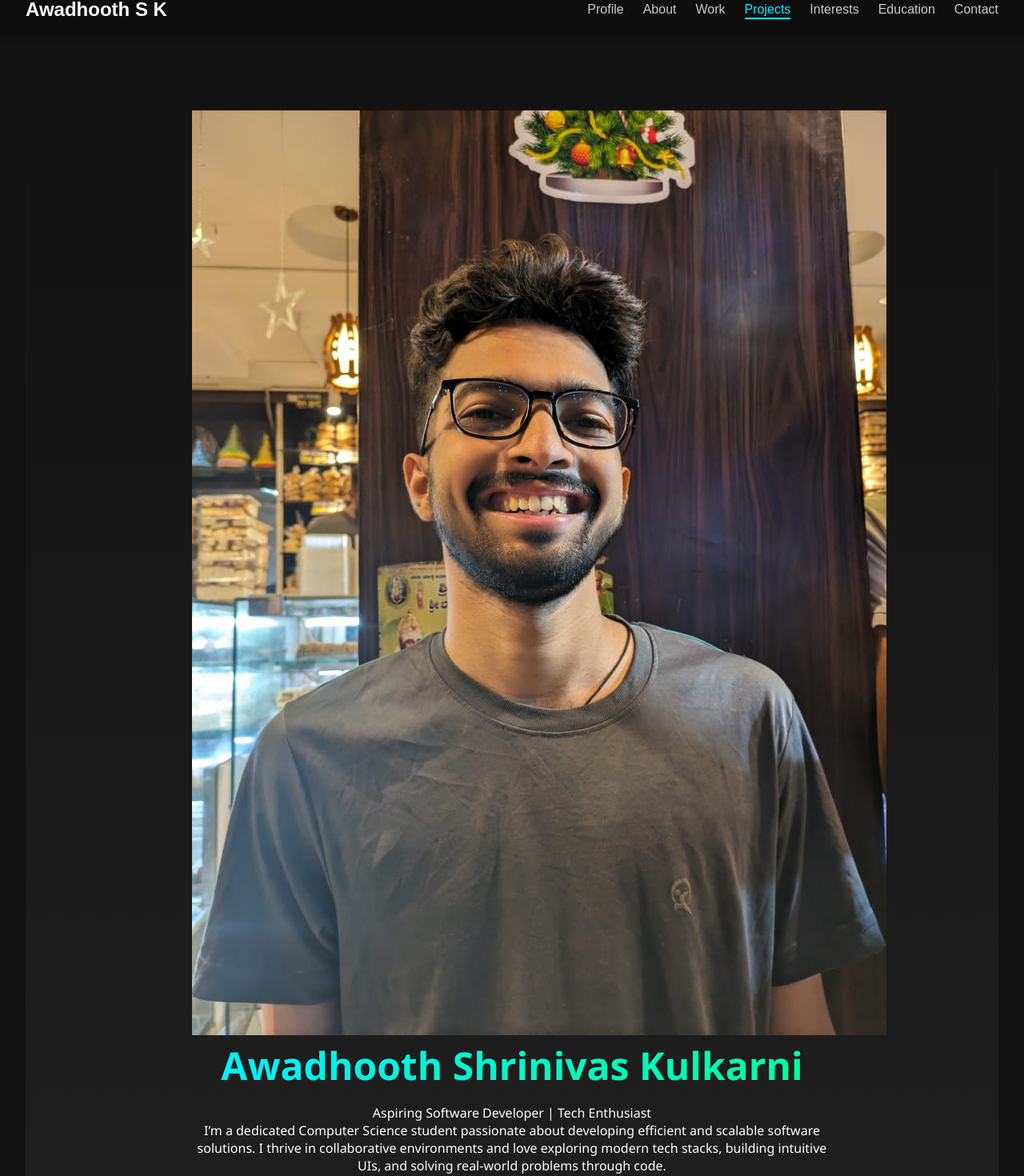
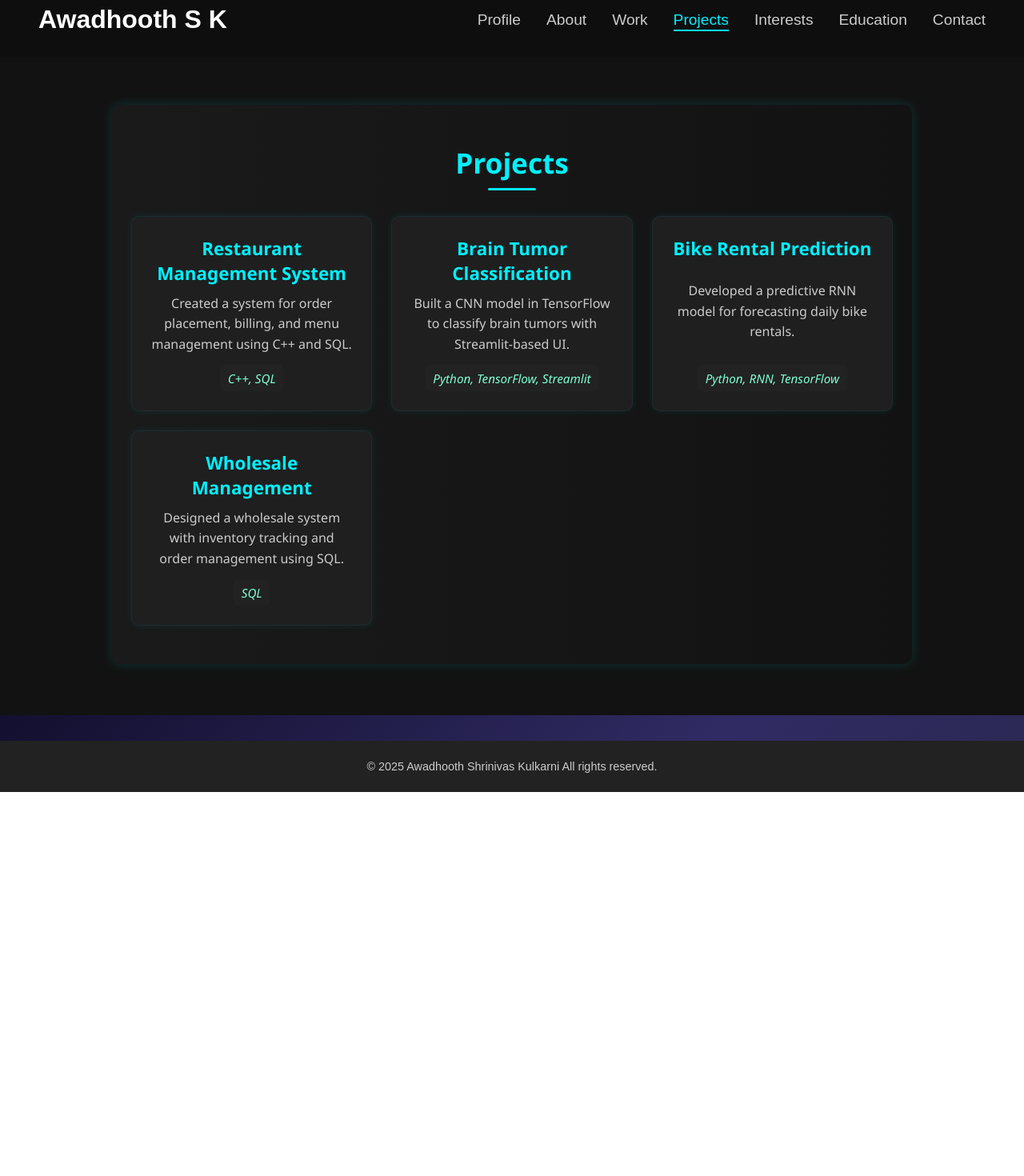
Before and after one commit to awadhoothsk/myportfolio, a React (Vite) app: page /projects in a window 1280 px wide. Shown: the part 18-1488 px from the top of the page at 80% size. After the commit the page ends 1008 px from the top, so only its background shows below. Built offline with nearby package versions, Linux system fonts and the light colour scheme.

Commit message:
Enhance styling and functionality across multiple components.

```diff
--- a/src/App.css
+++ b/src/App.css
@@ -5,3 +5,31 @@
   color: #f0f0f0;
   font-family: 'Segoe UI', Tahoma, Geneva, Verdana, sans-serif;
 }
+/* Global Background Animation */
+body {
+  margin: 0;
+  padding: 0;
+  overflow-x: hidden;
+  height: 100%;
+  background: linear-gradient(to right, #00f0ff, #00ff9c); /* Gradient background */
+  background-size: 400% 400%;
+  animation: gradientAnimation 15s ease infinite; /* The animation is continuous */
+}
+
+@keyframes gradientAnimation {
+  0% {
+    background-position: 0% 50%;
+  }
+  50% {
+    background-position: 100% 50%;
+  }
+  100% {
+    background-position: 0% 50%;
+  }
+}
+
+.main-container {
+  min-height: 100vh;
+  display: flex;
+  flex-direction: column;
+}
--- a/src/components/NavBar.css
+++ b/src/components/NavBar.css
@@ -1,55 +1,84 @@
+/* Navbar container */
 .navbar {
   display: flex;
   justify-content: space-between;
   align-items: center;
   background-color: #0e0e0e;
-    padding: 1rem 2rem;
+  padding: 1.5rem 3rem; /* Increased padding for better spacing */
   position: sticky;
   top: 0;
   z-index: 1000;
   box-shadow: 0 2px 8px rgba(0, 0, 0, 0.4);
-    animation: fadeInDown 1s ease-in-out;
 }
 
+/* Logo styling */
 .navbar-logo {
-    font-size: 1.5rem;
+  font-size: 2rem; /* Increased font size for better visibility */
   color: #fff;
   font-weight: bold;
 }
 
+/* Navigation links container */
 .navbar-links {
   list-style: none;
   display: flex;
-    gap: 1.5rem;
+  gap: 2rem; /* Increased gap between the links */
 }
 
+/* Navigation links styling */
 .navbar-links a {
   color: #ccc;
   text-decoration: none;
-    font-size: 1rem;
-    transition: color 0.3s ease;
+  font-size: 1.2rem; /* Slightly increased font size */
+  transition: color 0.3s ease, border-bottom 0.3s ease;
 }
 
-  .navbar-links a.active,
-  .navbar-links a:hover {
+/* Active or hover state of links */
+.navbar-links a:hover,
+.navbar-links a.active {
   color: #00f0ff;
   border-bottom: 2px solid #00f0ff;
   padding-bottom: 2px;
 }
 
-  @keyframes fadeInDown {
-    from {
-      opacity: 0;
-      transform: translateY(-20px);
+/* Hamburger menu for mobile */
+.navbar-toggle {
+  display: none;
+  flex-direction: column;
+  gap: 5px;
+  cursor: pointer;
 }
-    to {
-      opacity: 1;
-      transform: translateY(0);
+
+/* Hamburger icon bars */
+.navbar-toggle-icon {
+  width: 30px;
+  height: 4px;
+  background-color: #fff;
+  border-radius: 2px;
+}
+
+/* Opened state for the mobile menu */
+.navbar-links.open {
+  display: block;
+}
+
+/* Media queries for mobile responsiveness */
+@media (max-width: 768px) {
+  /* Initially hide navigation links */
+  .navbar-links {
+    display: none;
+    flex-direction: column;
+    gap: 1rem;
+    margin-top: 1rem;
+  }
+
+  /* Display hamburger icon */
+  .navbar-toggle {
+    display: flex;
+  }
+
+  /* When menu is open, display links */
+  .navbar-links.open {
+    display: flex;
   }
 }
-
-  @media (max-width: 768px) {
-    .navbar-links {
-      display: none; /* You can add hamburger menu later */
-    }
-  }
--- a/src/components/NavBar.tsx
+++ b/src/components/NavBar.tsx
@@ -1,12 +1,18 @@
-import React from 'react';
+import React, { useState } from 'react';
 import { NavLink } from 'react-router-dom';
 import './Navbar.css';
 
 const Navbar: React.FC = () => {
+  const [menuOpen, setMenuOpen] = useState(false);
+
+  const toggleMenu = () => {
+    setMenuOpen(!menuOpen);
+  };
+
   return (
     <nav className="navbar">
       <div className="navbar-logo">Awadhooth S K</div>
-      <ul className="navbar-links">
+      <ul className={`navbar-links ${menuOpen ? 'open' : ''}`}>
         <li><NavLink to="/" end>Profile</NavLink></li>
         <li><NavLink to="/about">About</NavLink></li>
         <li><NavLink to="/experience">Work</NavLink></li>
@@ -15,6 +21,11 @@ const Navbar: React.FC = () => {
         <li><NavLink to="/education">Education</NavLink></li>
         <li><NavLink to="/contact">Contact</NavLink></li>
       </ul>
+      <div className="navbar-toggle" onClick={toggleMenu}>
+        <span className="navbar-toggle-icon"></span>
+        <span className="navbar-toggle-icon"></span>
+        <span className="navbar-toggle-icon"></span>
+      </div>
     </nav>
   );
 };
--- a/src/sections/About.css
+++ b/src/sections/About.css
@@ -1,3 +1,4 @@
+/* About Section */
 .about-section {
   padding: 3rem 1.5rem;
   background: linear-gradient(145deg, #1e1e1e, #121212);
@@ -7,10 +8,14 @@
   margin: 2rem auto;
   box-shadow: 0 0 10px rgba(0, 255, 255, 0.1);
   animation: fadeInUp 1s ease-in-out forwards;
+  display: flex;
+  flex-direction: column;
+  align-items: center; /* Center horizontally */
+  justify-content: center; /* Center vertically */
+  text-align: center; /* Center text inside */
 }
 
 .about-heading {
-    text-align: center;
   font-size: 2.2rem;
   margin-bottom: 2rem;
   color: #00f0ff;
@@ -36,6 +41,8 @@
   font-size: 1.1rem;
   transition: all 0.3s ease;
   box-shadow: inset 0 0 10px rgba(0, 255, 255, 0.05);
+  width: 100%; /* Ensures full width of the container */
+  max-width: 800px; /* Prevents it from growing too large */
 }
 
 .about-content:hover {
--- a/src/sections/Profile.css
+++ b/src/sections/Profile.css
@@ -1,3 +1,4 @@
+/* Profile Section */
 .profile-section {
   padding: 4rem 2rem;
   background: linear-gradient(to bottom, #121212, #1f1f1f);
@@ -9,22 +10,60 @@
   min-height: 60vh;
 }
 
+/* Profile container */
 .profile-container {
-    max-width: 800px;
+  max-width: 1200px; /* Increased the width to allow more space */
+  display: flex;
+  align-items: center;
+  gap: 2rem;
+  justify-content: center;
 }
 
+/* Profile image */
+.profile-img {
+  width: 150px;
+  height: 150px;
+  border-radius: 50%;
+  object-fit: cover;
+  border: 4px solid #00f0ff;
+  box-shadow: 0 0 20px rgba(0, 255, 255, 0.2);
+  transition: transform 0.3s ease-in-out;
+}
+
+/* Hover effect for image */
+.profile-img:hover {
+  transform: scale(1.1);
+}
+
+/* Profile info container */
+.profile-info {
+  max-width: 800px; /* Adjusted the max width for the profile info */
+}
+
+/* Profile name */
 .profile-name {
-    font-size: 3rem;
+  font-size: 3.5rem; /* Ensure font size is still large */
   font-weight: bold;
   background: linear-gradient(to right, #00f0ff, #00ff9c);
   -webkit-background-clip: text;
   background-clip: text;
   -webkit-text-fill-color: transparent;
+  margin-bottom: 1.5rem;
+  white-space: nowrap; /* Ensures the name stays on one line */
+  overflow: hidden; /* Prevents overflow if the name is too long */
+  text-overflow: ellipsis; /* Adds ellipsis if the name is too long */
+}
+
+/* Profile role (tagline) */
+.profile-role {
+  font-size: 1.4rem;
+  color: #ccc;
   margin-bottom: 1rem;
 }
 
-  .profile-tagline {
-    font-size: 1.25rem;
-    color: #ccc;
-    line-height: 1.6;
+/* Profile description */
+.profile-description {
+  font-size: 1.2rem;
+  line-height: 1.8;
+  color: #bbb;
 }
--- a/src/sections/Projects.css
+++ b/src/sections/Projects.css
@@ -1,69 +1,88 @@
-.profile-section {
-    padding: 4rem 2rem;
-    background: linear-gradient(to right, #0f0f0f, #1c1c1c);
-    color: #fff;
-    display: flex;
-    justify-content: center;
-    align-items: center;
+.projects-section {
+  padding: 3rem 1.5rem;
+  background: linear-gradient(to right, #1a1a1a, #121212);
+  color: #f0f0f0;
+  max-width: 1000px;
+  margin: 2rem auto;
+  border-radius: 12px;
+  box-shadow: 0 0 15px rgba(0, 255, 255, 0.15);
+  animation: fadeInUp 1s ease-in-out forwards;
 }
 
-  .profile-container {
+.projects-heading {
+  text-align: center;
+  font-size: 2.2rem;
+  color: #00f0ff;
+  margin-bottom: 2rem;
+  position: relative;
+}
+
+.projects-heading::after {
+  content: '';
+  width: 60px;
+  height: 3px;
+  background-color: #00f0ff;
+  display: block;
+  margin: 0.5rem auto 0;
+  border-radius: 2px;
+}
+
+.projects-grid {
+  display: grid;
+  grid-template-columns: repeat(auto-fit, minmax(250px, 1fr));
+  gap: 1.5rem;
+}
+
+.project-card {
+  background-color: #1f1f1f;
+  padding: 1.5rem;
+  border-radius: 10px;
+  box-shadow: 0 0 10px rgba(0, 255, 255, 0.08);
+  border: 1px solid #00f0ff10;
+  transition: all 0.3s ease;
   display: flex;
   flex-direction: column;
+  justify-content: space-between;
   align-items: center;
   text-align: center;
-    max-width: 900px;
-    width: 100%;
-    gap: 2rem;
 }
 
-  .profile-img {
-    width: 180px;
-    height: 180px;
-    object-fit: cover;
-    border-radius: 50%;
-    border: 4px solid #00f0ff;
-    box-shadow: 0 0 20px rgba(0, 240, 255, 0.5);
-    transition: transform 0.3s ease;
+.project-card:hover {
+  transform: translateY(-5px);
+  border-color: #00f0ff;
+  box-shadow: 0 0 15px rgba(0, 255, 255, 0.3);
 }
 
-  .profile-img:hover {
-    transform: scale(1.05);
-    box-shadow: 0 0 30px rgba(0, 255, 255, 0.8);
+.project-title {
+  font-size: 1.4rem;
+  color: #00f0ff;
+  margin-bottom: 0.6rem;
+  font-weight: bold;
 }
 
-  .profile-name {
-    font-size: 2.5rem;
-    font-weight: bold;
-    background: linear-gradient(90deg, #00f0ff, #00ff9c);
-    -webkit-background-clip: text;
-    -webkit-text-fill-color: transparent;
-    margin: 0;
+.project-description {
+  font-size: 1rem;
+  color: #ccc;
+  line-height: 1.6;
+  margin-bottom: 0.8rem;
 }
 
-  .profile-role {
-    font-size: 1.2rem;
-    color: #aaa;
-    margin-top: 0.5rem;
+.project-tech {
+  font-size: 0.95rem;
+  color: #7fffd4;
+  background-color: #222;
+  padding: 0.4rem 0.6rem;
+  border-radius: 5px;
+  font-style: italic;
 }
 
-  .profile-description {
-    font-size: 1rem;
-    color: #ddd;
-    line-height: 1.6;
-    max-width: 700px;
-    margin-top: 1rem;
+@keyframes fadeInUp {
+  from {
+    opacity: 0;
+    transform: translateY(20px);
   }
-
-  @media (min-width: 768px) {
-    .profile-container {
-      flex-direction: row;
-      align-items: center;
-      text-align: left;
-    }
-
-    .profile-info {
-      margin-left: 2rem;
-
+  to {
+    opacity: 1;
+    transform: translateY(0);
   }
 }
--- a/src/sections/Projects.tsx
+++ b/src/sections/Projects.tsx
@@ -1,27 +1,42 @@
 import React from 'react';
-import './Profile.css';
+import './Projects.css';
 
-const Profile: React.FC = () => {
+const Projects: React.FC = () => {
   return (
-    <section className="profile-section" id="profile">
-      <div className="profile-container">
-        <img
-          src="/pic.jpg"
-          alt="Profile"
-          className="profile-img"
-        />
-        <div className="profile-info">
-          <h1 className="profile-name">Awadhooth Shrinivas Kulkarni</h1>
-          <p className="profile-role">Aspiring Software Developer | Tech Enthusiast</p>
-          <p className="profile-description">
-            I’m a dedicated Computer Science student passionate about developing efficient and scalable software solutions.
-            I thrive in collaborative environments and love exploring modern tech stacks, building intuitive UIs,
-            and solving real-world problems through code.
+    <section className="projects-section" id="projects">
+      <h2 className="projects-heading">Projects</h2>
+      <div className="projects-grid">
+        <div className="project-card">
+          <h3 className="project-title">Restaurant Management System</h3>
+          <p className="project-description">
+            Created a system for order placement, billing, and menu management using C++ and SQL.
           </p>
+          <span className="project-tech">C++, SQL</span>
+        </div>
+        <div className="project-card">
+          <h3 className="project-title">Brain Tumor Classification</h3>
+          <p className="project-description">
+            Built a CNN model in TensorFlow to classify brain tumors with Streamlit-based UI.
+          </p>
+          <span className="project-tech">Python, TensorFlow, Streamlit</span>
+        </div>
+        <div className="project-card">
+          <h3 className="project-title">Bike Rental Prediction</h3>
+          <p className="project-description">
+            Developed a predictive RNN model for forecasting daily bike rentals.
+          </p>
+          <span className="project-tech">Python, RNN, TensorFlow</span>
+        </div>
+        <div className="project-card">
+          <h3 className="project-title">Wholesale Management</h3>
+          <p className="project-description">
+            Designed a wholesale system with inventory tracking and order management using SQL.
+          </p>
+          <span className="project-tech">SQL</span>
         </div>
       </div>
     </section>
   );
 };
 
-export default Profile;
+export default Projects;
```
Also changed, not shown: src/sections/Contact.tsx (+11 -1 lines), src/sections/Profile.tsx (line endings or trailing spaces). Lines whose indentation alone changed are shown as unchanged.
